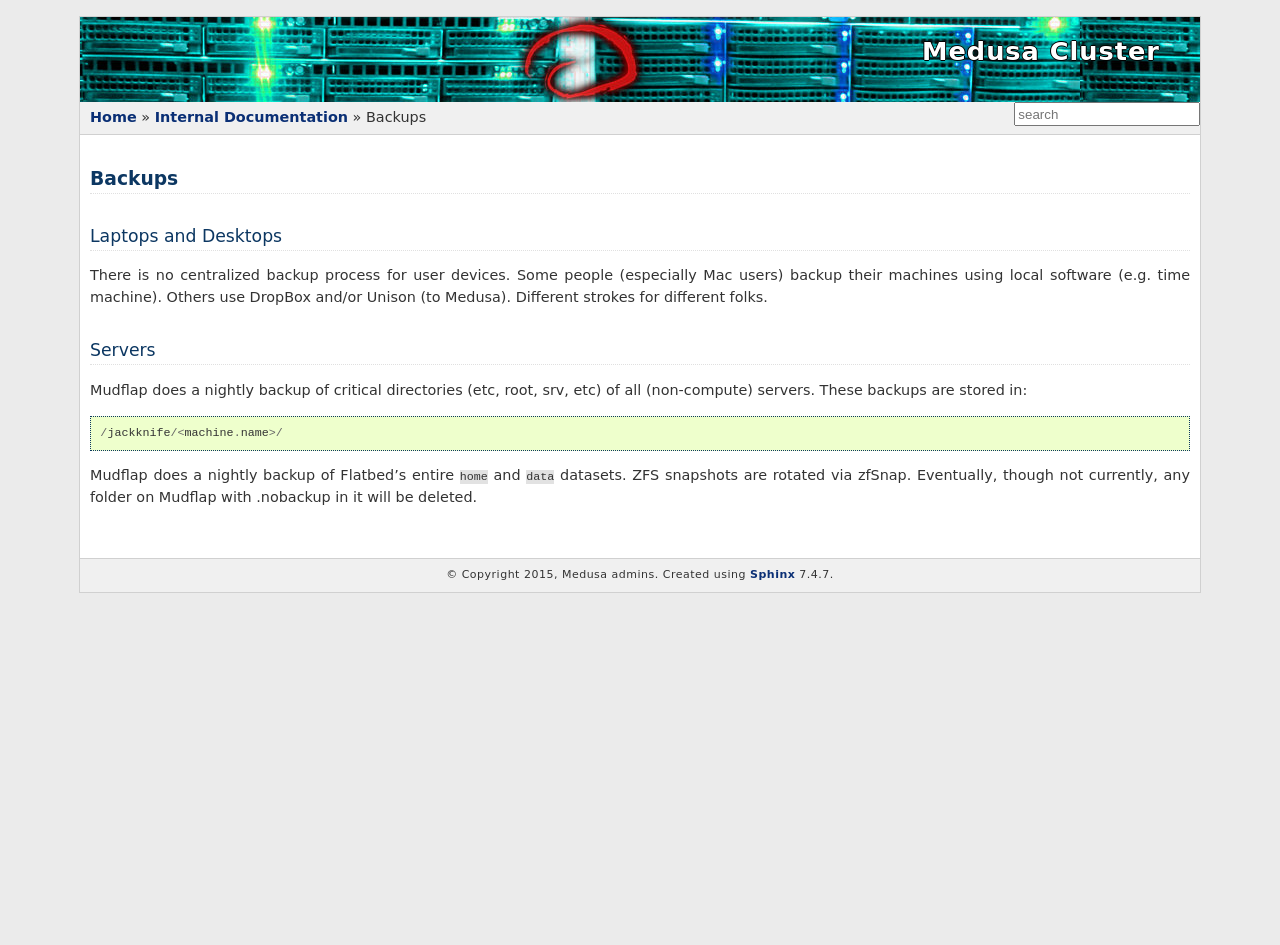
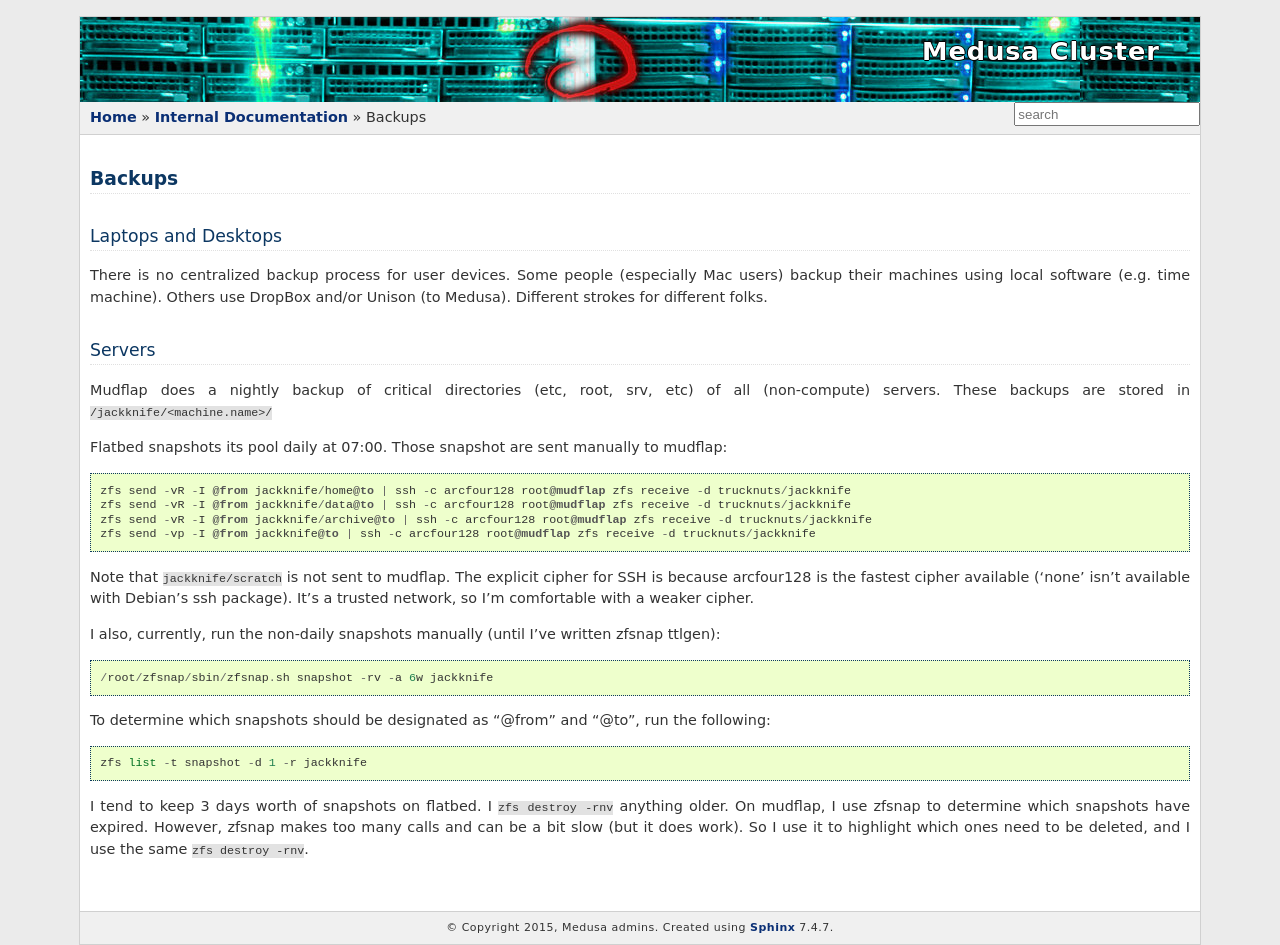
Before and after one commit to psychoinformatics-de/ipsy-docs, a Sphinx documentation site: the page built from source/internal/backups.rst, in a window 1280 px wide. Built offline with Sphinx 7.4.7, drawn with Linux system fonts in a browser that asks for light colours; formulas are drawn with MathJax 3; before the commit the page ends 900 px from its top, so only the background shows below that.

Commit message:
Update backup docs

```diff
--- a/source/internal/backups.rst
+++ b/source/internal/backups.rst
@@ -9,15 +9,40 @@ Laptops and Desktops
 ====================
 There is no centralized backup process for user devices. Some people (especially
 Mac users) backup their machines using local software (e.g. time machine).
-Others use DropBox and/or Unison (to Medusa). Different strokes for different folks.
+Others use DropBox and/or Unison (to Medusa). Different strokes for different
+folks.
 
 Servers
 =======
-Mudflap does a nightly backup of critical directories (etc, root, srv, etc) of all
-(non-compute) servers. These backups are stored in::
+Mudflap does a nightly backup of critical directories (etc, root, srv, etc) of
+all (non-compute) servers. These backups are stored in
+``/jackknife/<machine.name>/``
 
-  /jackknife/<machine.name>/
+Flatbed snapshots its pool daily at 07:00. Those snapshot are sent manually to
+mudflap::
 
-Mudflap does a nightly backup of Flatbed's entire ``home`` and ``data`` datasets.
-ZFS snapshots are rotated via zfSnap. Eventually, though not currently, any folder
-on Mudflap with .nobackup in it will be deleted.
+    zfs send -vR -I @from jackknife/home@to | ssh -c arcfour128 root@mudflap zfs receive -d trucknuts/jackknife
+    zfs send -vR -I @from jackknife/data@to | ssh -c arcfour128 root@mudflap zfs receive -d trucknuts/jackknife
+    zfs send -vR -I @from jackknife/archive@to | ssh -c arcfour128 root@mudflap zfs receive -d trucknuts/jackknife
+    zfs send -vp -I @from jackknife@to | ssh -c arcfour128 root@mudflap zfs receive -d trucknuts/jackknife
+
+Note that ``jackknife/scratch`` is not sent to mudflap. The explicit cipher for
+SSH is because arcfour128 is the fastest cipher available ('none' isn't
+available with Debian's ssh package). It's a trusted network, so I'm comfortable
+with a weaker cipher.
+
+I also, currently, run the non-daily snapshots manually (until I've written
+zfsnap ttlgen)::
+
+    /root/zfsnap/sbin/zfsnap.sh snapshot -rv -a 6w jackknife
+
+To determine which snapshots should be designated as "@from" and "@to", run the
+following::
+
+    zfs list -t snapshot -d 1 -r jackknife
+
+I tend to keep 3 days worth of snapshots on flatbed. I ``zfs destroy -rnv``
+anything older. On mudflap, I use zfsnap to determine which snapshots have
+expired. However, zfsnap makes too many calls and can be a bit slow (but it does
+work). So I use it to highlight which ones need to be deleted, and I use the
+same ``zfs destroy -rnv``.
```
